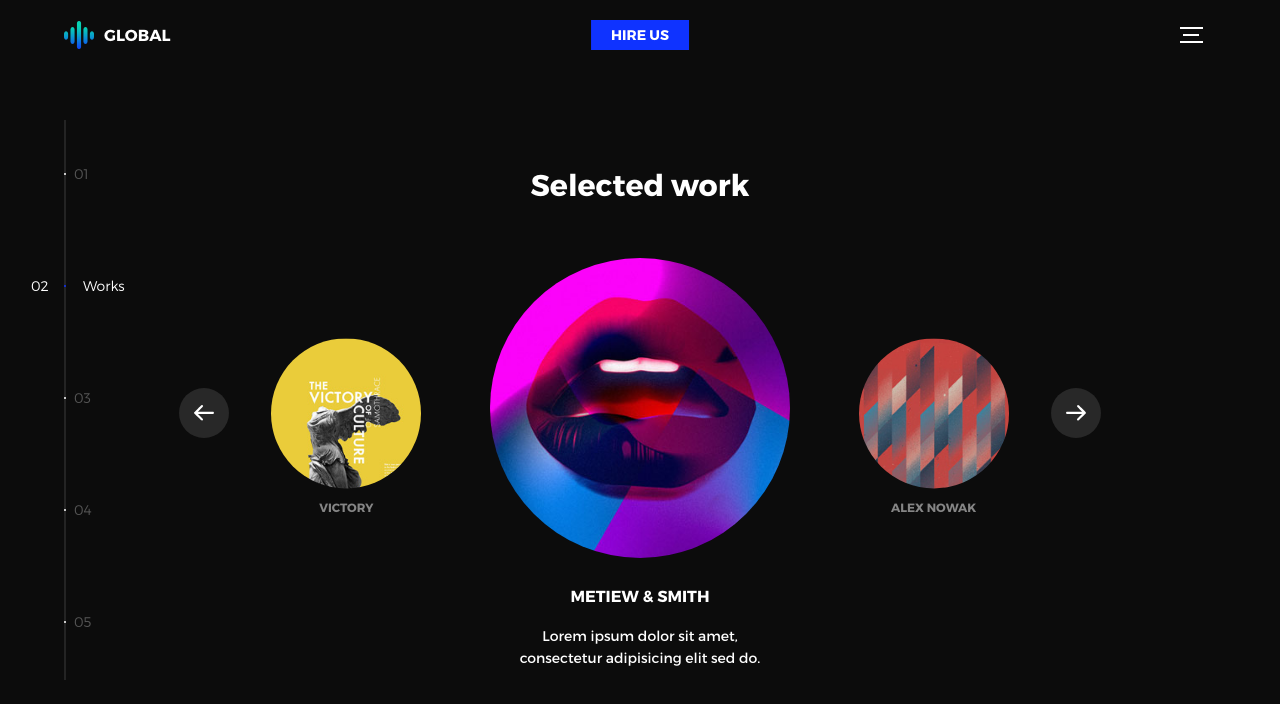
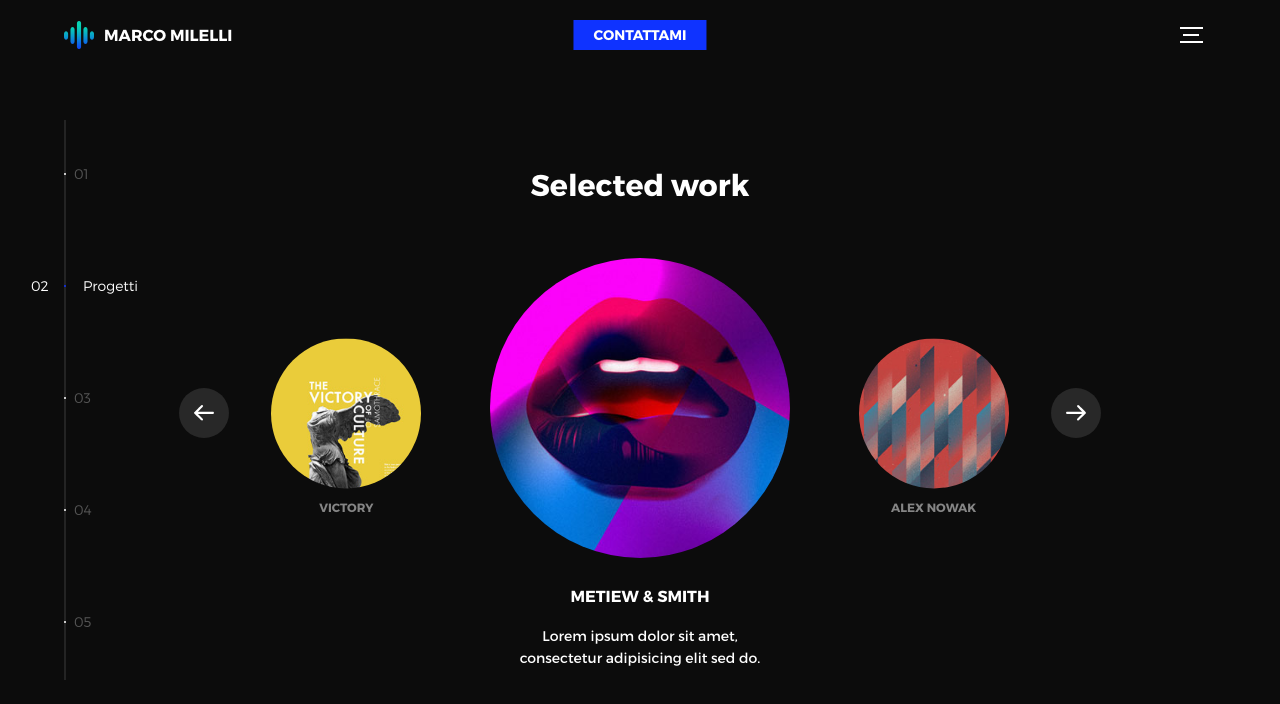
Before and after one commit to MarcoMilly15/Portfolio-MM, a plain HTML site: page index.html in a window 1280 px wide. Both pictures are taken after a click on the item 114 px from the left and 282 px from the top of the page. Drawn offline with nearby package versions, Linux system fonts and the light colour scheme.

Commit message:
Update index.html

```diff
--- a/index.html
+++ b/index.html
@@ -1,7 +1,7 @@
 <!DOCTYPE html>
 <html lang="en">
 <head>
-  <title>Global</title>
+  <title>Portfolio M.M.</title>
   <meta charset="utf-8">
   <meta name="viewport" content="width=device-width, initial-scale=1">
   <meta http-equiv="X-UA-Compatible" content="IE=edge">
@@ -14,9 +14,8 @@
 <div class="device-notification">
   <a class="device-notification--logo" href="#0">
     <img src="assets/img/logo.png" alt="Global">
-    <p>Global</p>
+    <p>Marco Milelli</p>
   </a>
-  <p class="device-notification--message">Global has so much to offer that we must request you orient your device to portrait or find a larger screen. You won't be disappointed.</p>
 </div>
 
 <div class="perspective effect-rotate-left">
@@ -26,9 +25,9 @@
         <header class="header">
           <a class="header--logo" href="#0">
             <img src="assets/img/logo.png" alt="Global">
-            <p>Global</p>
+            <p>Marco Milelli</p>
           </a>
-          <button class="header--cta cta">Hire Us</button>
+          <button class="header--cta cta">Contattami</button>
           <div class="header--nav-toggle">
             <span></span>
           </div>
@@ -36,18 +35,18 @@
         <nav class="l-side-nav">
           <ul class="side-nav">
             <li class="is-active"><span>Home</span></li>
-            <li><span>Works</span></li>
-            <li><span>About</span></li>
-            <li><span>Contact</span></li>
-            <li><span>Hire us</span></li>
+            <li><span>Progetti</span></li>
+            <li><span>Chi sono</span></li>
+            <li><span>Contattami</span></li>
+            <li><span>Richiedi Info</span></li>
           </ul>
         </nav>
         <ul class="l-main-content main-content">
           <li class="l-section section section--is-active">
             <div class="intro">
               <div class="intro--banner">
-                <h1>Your next<br>interactive<br>experience</h1>
-                <button class="cta">Hire Us
+                <h1>Ciao, mi chiamo<br>Marco<br>Milelli</h1>
+                <button class="cta">Dai uno sguardo ai miei progetti!
                   <svg version="1.1" id="Layer_1" xmlns="http://www.w3.org/2000/svg" xmlns:xlink="http://www.w3.org/1999/xlink" x="0px" y="0px" viewBox="0 0 150 118" style="enable-background:new 0 0 150 118;" xml:space="preserve">
                   <g transform="translate(0.000000,118.000000) scale(0.100000,-0.100000)">
                     <path d="M870,1167c-34-17-55-57-46-90c3-15,81-100,194-211l187-185l-565-1c-431,0-571-3-590-13c-55-28-64-94-18-137c21-20,33-20,597-20h575l-192-193C800,103,794,94,849,39c20-20,39-29,61-29c28,0,63,30,298,262c147,144,272,271,279,282c30,51,23,60-219,304C947,1180,926,1196,870,1167z"/>
```
